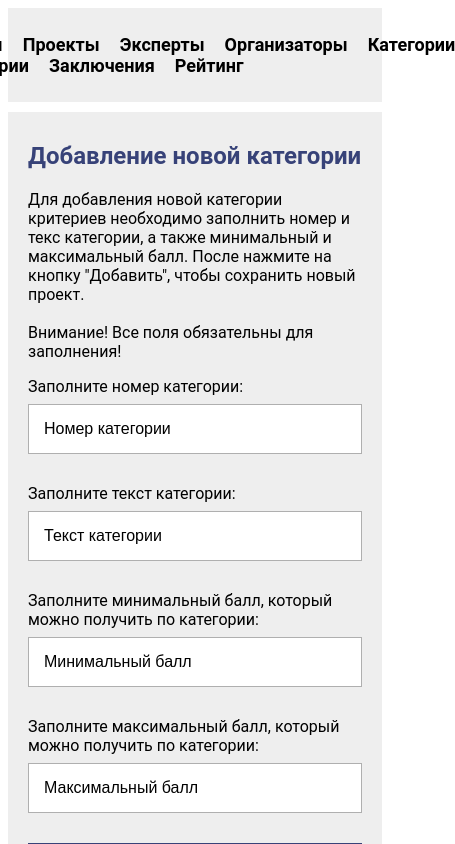
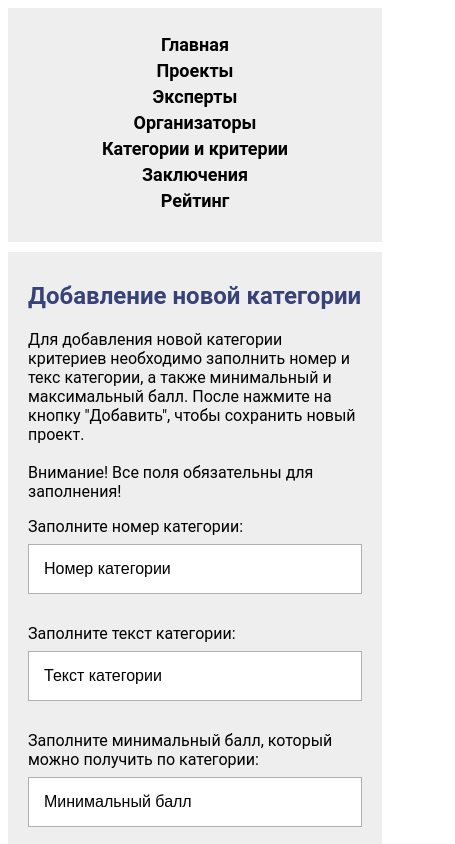
Before and after one commit to Sad-Programmist/Expertise-Project, a React (Create React App) app: page /admin/criteria/category in a window 390 px wide. Shown: the top 844 px of the page, 455 px wide, since content can reach past the window. Built offline with nearby package versions, Linux system fonts and the light colour scheme; no server answers.

Commit message:
Fix header size on small screens

```diff
--- a/src/Page.css
+++ b/src/Page.css
@@ -61,6 +61,12 @@ button {
   cursor: pointer;
 }
 
+button:disabled {
+  color: #d6d6d6;
+  background-color: #262d50;
+  cursor: default;
+}
+
 input[type="radio"] {
   margin: 0 4px 8px 0;
   vertical-align: middle;
@@ -90,6 +96,23 @@ h3.first {
     max-width: 550px;
   }
 
+}
+
+@media screen and (max-width: 900px) {
+  .header ul {
+    display: flex;
+    flex-direction: column;
+    align-items: center;
+    text-align: center;
+  }
+
+  .header ul li {
+    margin-bottom: 5px;
+  }
+
+  .header a {
+    font-size: 16px;
+  }
 }
 
 table {
@@ -129,8 +152,9 @@ td {
   display: inline;
 }
 
-.header ul li:not(:last-child) {
-  margin-right: 20px;
+ .header ul li:not(:last-child) {
+  margin-left: 7px;
+  margin-right: 7px;
 }
 
 .header a {
@@ -138,6 +162,7 @@ td {
   font-weight: bold;
   color: #000000;
   text-decoration: none;
+  text-align: center;
 }
 
 .header a:hover {
```
